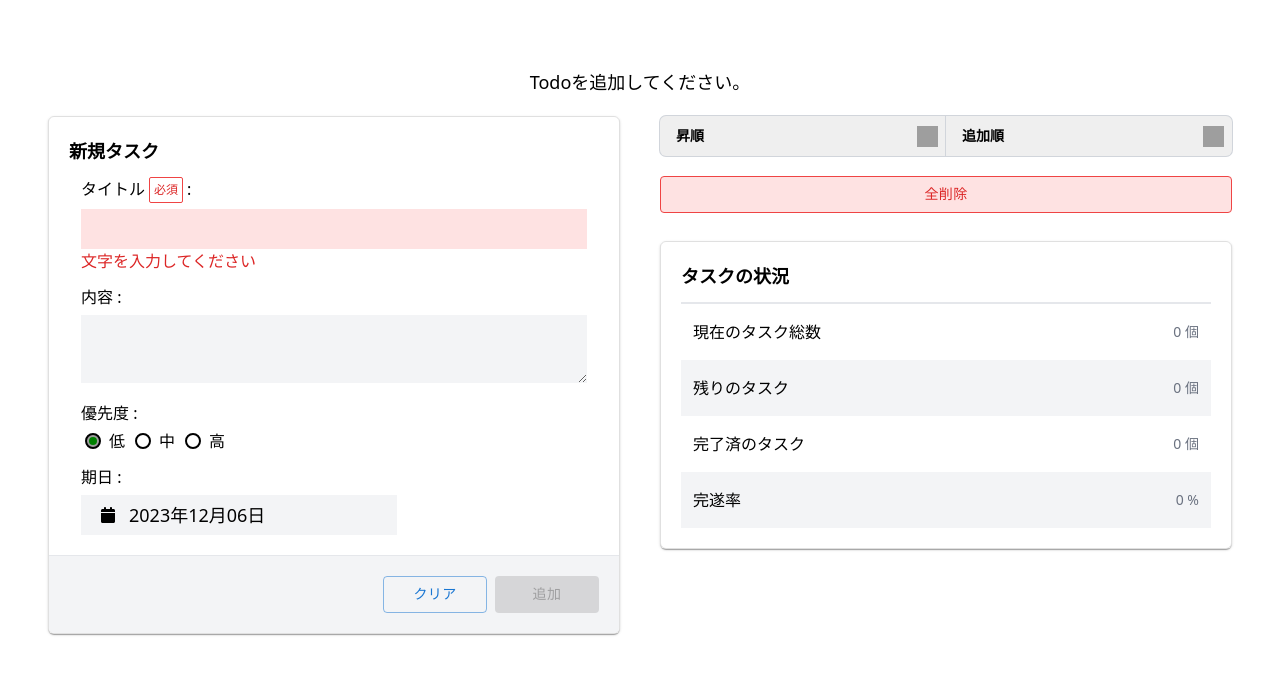
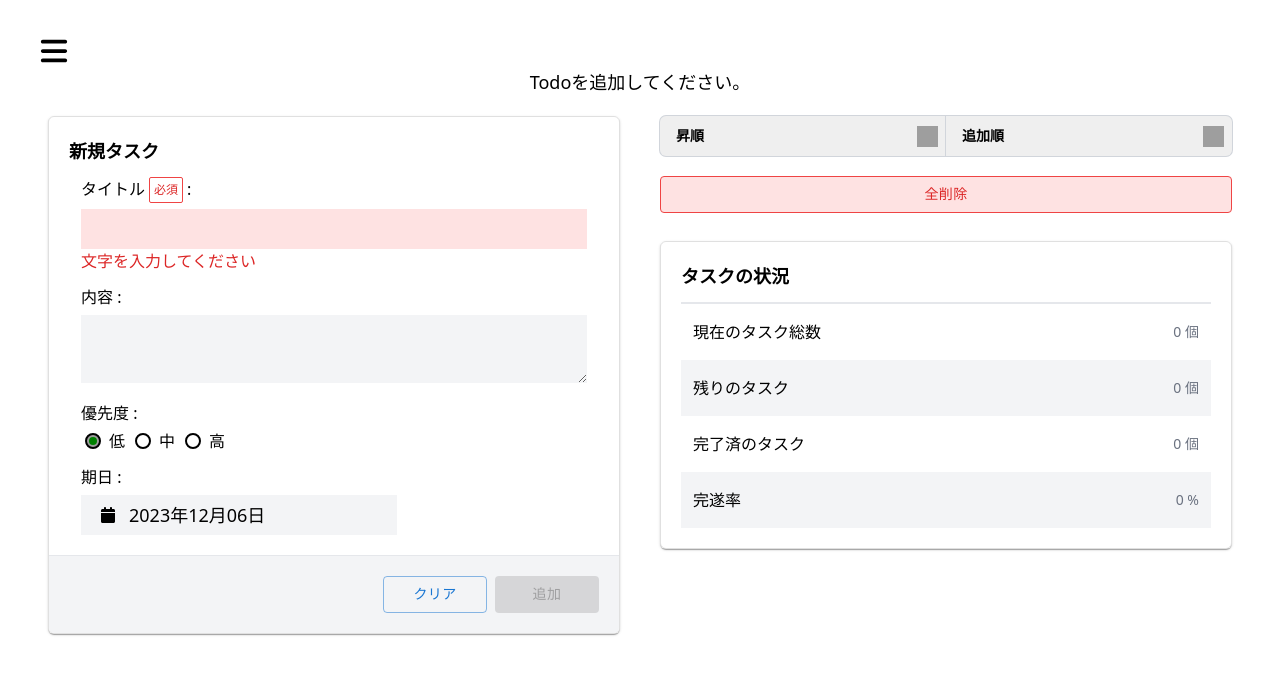
Before and after one commit to yasu-pro/ToDoList_Weather-app, a Next.js app: page / in a window 1280 px wide. Shown: the top 674 px of the page. Built offline with nearby package versions, Linux system fonts and the light colour scheme; grey boxes are pictures that could not be loaded.

Commit message:
feat: Create BurgerMenu component using react-burger-menu

```diff
--- /dev/null
+++ b/components/BurgerMenu.tsx
@@ -0,0 +1,95 @@
+import React, { useEffect, useState } from 'react';
+import { slide as Menu } from 'react-burger-menu';
+import { FontAwesomeIcon } from '@fortawesome/react-fontawesome';
+import { faBars, faTimes } from '@fortawesome/free-solid-svg-icons';
+
+const BurgerMenu = () => {
+    const [isPcScreen, setIsPcScreen] = useState(false);
+
+    useEffect(() => {
+        // クライアントサイドでのみ実行
+        if (typeof window !== 'undefined') {
+            setIsPcScreen(window.innerWidth > 768);
+        }
+    }, []);
+
+    const styles = {
+        bmBurgerButton: {
+            position: 'fixed',
+            width: '36px',
+            height: '30px',
+            left: '36px',
+            top: '36px'
+        },
+        bmBurgerBars: {
+            background: '#373a47'
+        },
+        bmBurgerBarsHover: {
+            background: '#a90000'
+        },
+        bmCrossButton: {
+            height: '24px',
+            width: '24px'
+        },
+        bmCross: {
+            background: '#bdc3c7',
+        },
+        bmMenuWrap: {
+            position: 'fixed',
+            height: '100%'
+        },
+        bmMenu: {
+            background: '#373a47',
+            padding: '2.5em 1.5em 0',
+            fontSize: '1.15em'
+        },
+        bmMorphShape: {
+            fill: '#373a47'
+        },
+        bmItemList: {
+            color: '#b8b7ad',
+            padding: '0.8em'
+        },
+        bmItem: {
+            display: 'block'
+        },
+        bmOverlay: {
+            background: 'rgba(0, 0, 0, 0.3)'
+        }
+    }
+
+    const [menuOpen, setMenuOpen] = React.useState(false);
+
+    const handleStateChange = (state: { isOpen: boolean }) => {
+        setMenuOpen(state.isOpen);
+    };
+
+    const closeMenu = () => {
+        setMenuOpen(false);
+    };
+
+    if (isPcScreen) {
+        return (
+            <Menu
+                isOpen={menuOpen}
+                onStateChange={handleStateChange}
+                width={250}
+                customBurgerIcon={<FontAwesomeIcon icon={faBars} />}
+                customCrossIcon={<FontAwesomeIcon icon={faTimes} />}
+                styles={ styles }
+            >
+                <a href="/" onClick={closeMenu}>
+                    Home
+                </a>
+                <a href="/weather" onClick={closeMenu}>
+                    Weather
+                </a>
+                <a href="/settings" onClick={closeMenu}>
+                    Settings
+                </a>
+            </Menu>
+        );
+    }
+};
+
+export default BurgerMenu;
--- a/package.json
+++ b/package.json
@@ -16,6 +16,7 @@
     "date-fns": "^2.30.0",
     "next": "^13.4.12",
     "react": "^18.2.0",
+    "react-burger-menu": "^3.0.9",
     "react-datepicker": "^4.15.0",
     "react-dom": "^18.2.0",
     "react-modal": "^3.16.1",
@@ -33,6 +34,7 @@
     "@types/jest": "^29.5.3",
     "@types/node": "^20.6.0",
     "@types/react": "^18.2.21",
+    "@types/react-burger-menu": "^2.8.7",
     "@types/react-datepicker": "^4.15.0",
     "@types/react-modal": "^3.16.0",
     "@types/uuid": "^9.0.4",
--- a/pages/index.tsx
+++ b/pages/index.tsx
@@ -9,12 +9,15 @@ import SortButtonGroup from "../components/SortButtonGroup";
 import TodoList from "../components/TodoList";
 import TodoSummary from "../components/TodoSummary";
 import BottomNavigationBar from "../components/BottomNavBar";
+import BurgerMenu from "../components/BurgerMenu";
 
 export default function Home() {
     const allTodoData = useSelector(( store: RootState ) => store.todos.allTodoData);
 
     return (
         <Layout>
+            <BurgerMenu />
+
             <div className="p-3 md:p-12">
                 <TodoList allTodoData={ allTodoData } />
                 <div className="grid gap-5 md:grid-cols-2 md:gap-10">
```
Also changed, not shown: 1 other file (tests, documents, lock files or other folders).
